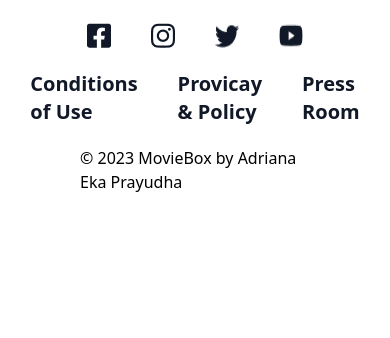
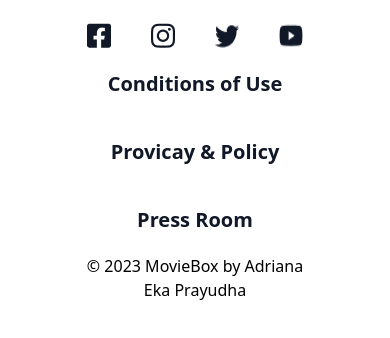
Before and after one commit to salskhal/hng-task-2, a React (Vite) app: page /search/1 in a window 390 px wide. Shown: the part 862-1200 px from the top of the page. Before the commit the page ends 1096 px from the top, so only its background shows below. Built offline with nearby package versions, Linux system fonts and the light colour scheme; no server answers.

Commit message:
feat/ working

```diff
--- a/src/components/Footer.jsx
+++ b/src/components/Footer.jsx
@@ -22,13 +22,13 @@ export default function Footer() {
       </div>
 
       <div
-        className="flex gap-10 itm-center justify-center text-xl text-[#111827] font-bold"
+        className="flex flex-col text-center md:flex-row gap-10 item-center justify-center text-xl text-[#111827] font-bold"
       >
         <p>Conditions of Use</p>
         <p>Provicay & Policy</p>
         <p>Press Room</p>
       </div>
-      <div>
+      <div className="text-center">
         <p>© {getCurrentYear(year)} MovieBox by Adriana Eka Prayudha </p>
       </div>
     </footer>
--- a/src/pages/Detail.jsx
+++ b/src/pages/Detail.jsx
@@ -118,8 +118,8 @@ export default function Detail() {
 
           "
         >
-          <h1 className="text-5xl font-bold">{movie.title}</h1>
-          <p className="t text-xl font-semibold text-gray-300">
+          <h1 className="text-5xl font-bold" data-testid="movie-title">{movie.title}</h1>
+          <p className="t text-xl font-semibold text-gray-300" data-testid="movie-overview">
             {movie.overview}
           </p>
           <div className="flex flex-col mt-10">
@@ -130,13 +130,13 @@ export default function Detail() {
           </div>
           <div className="flex flex-col gap-2 mt-5">
             <span className="text-gray-header font-medium">Release Date</span>
-            <span className="text-gray-paragraph font-semibold text-xl">
+            <span className="text-gray-paragraph font-semibold text-xl" data-testid="movie-release-date">
               {releaseDate}
             </span>
           </div>
           <div className="flex flex-col gap-2 mt-5">
             <span className="text-gray-header font-medium">Runtime</span>
-            <span className="text-gray-paragraph font-semibold text-xl">
+            <span className="text-gray-paragraph font-semibold text-xl" data-testid="movie-runtime">
               {movie.runtime} minutes
             </span>
           </div>
```
